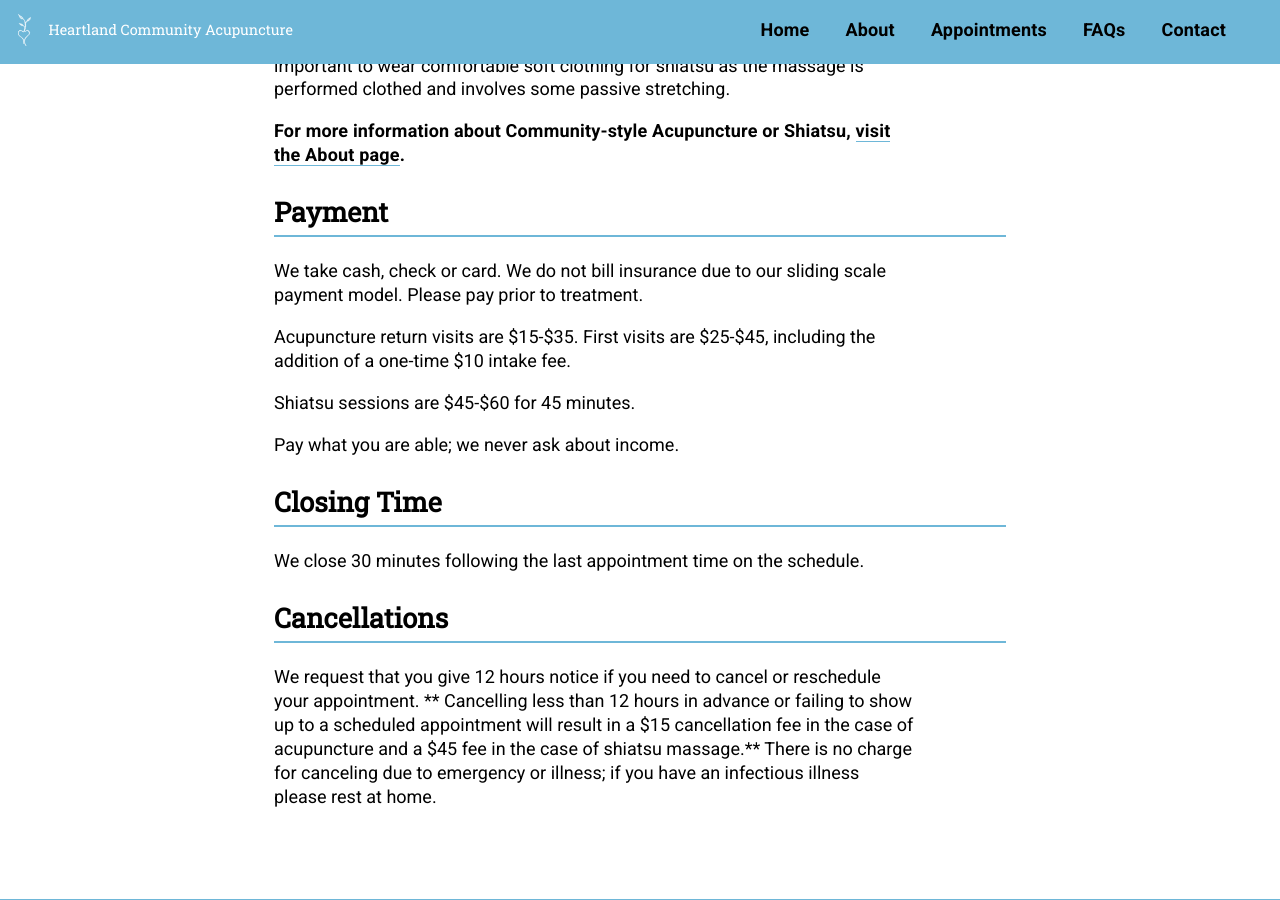
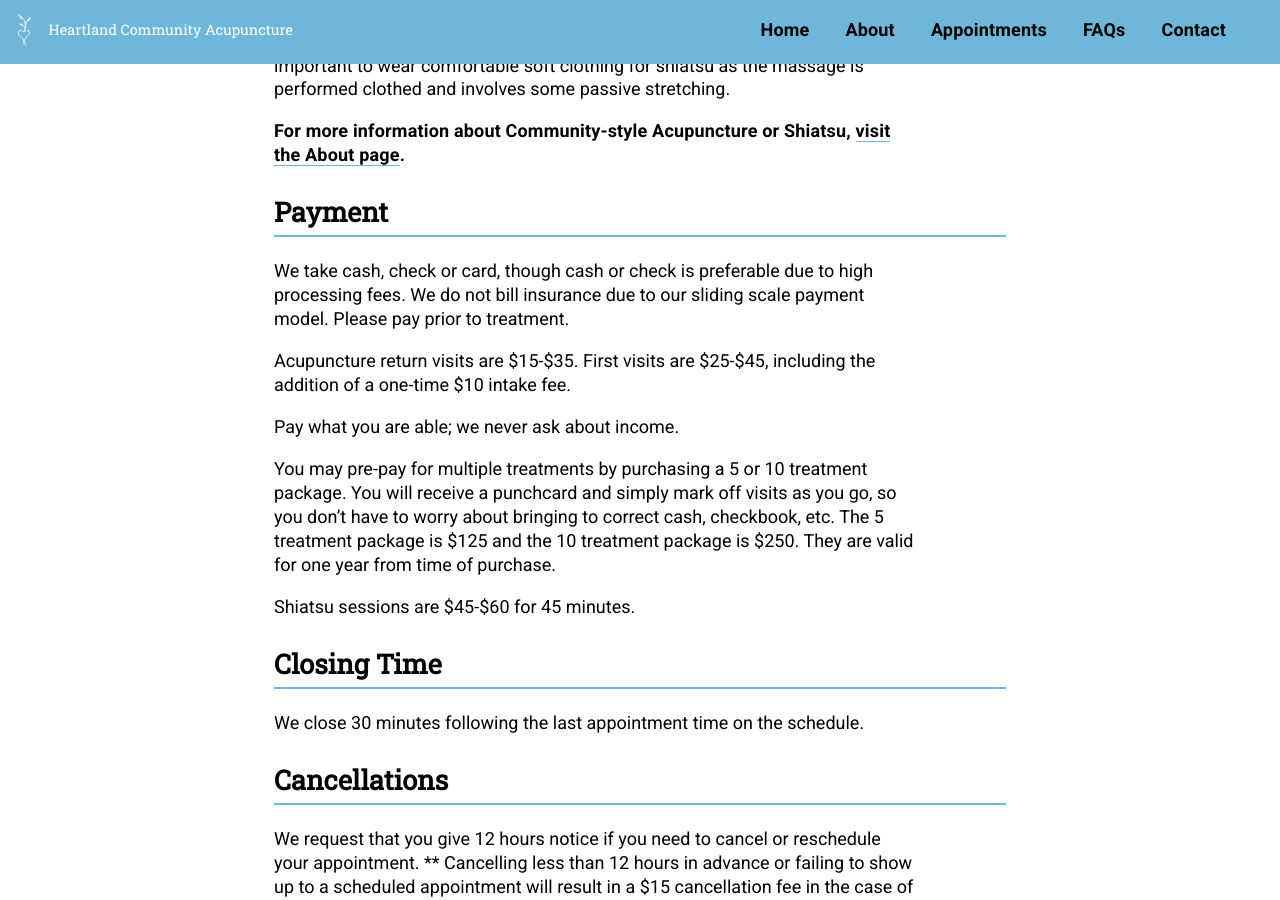
Before and after one commit to alwaysblank/heartlandacu, a Jekyll site: the page built from appointments.md, in a window 1280 px wide and 900 px high, scrolled down 1055 px. Built offline with Jekyll 4.4.1, drawn with Linux system fonts in a browser that asks for light colours; a script that is not in the unit is left out.

Commit message:
Update Pages “appointments”

```diff
--- a/appointments.md
+++ b/appointments.md
@@ -28,13 +28,15 @@ Shiatsu sessions are performed one-on-one and last 45 minutes.  It is also impor
 
 ## Payment
 
-We take cash, check or card. We do not bill insurance due to our sliding scale payment model. Please pay prior to treatment.
+We take cash, check or card, though cash or check is preferable due to high processing fees. We do not bill insurance due to our sliding scale payment model. Please pay prior to treatment.
 
 Acupuncture return visits are $15-$35. First visits are $25-$45, including the addition of a one-time $10 intake fee.
 
+Pay what you are able; we never ask about income.
+
+You may pre-pay for multiple treatments by purchasing a 5 or 10 treatment package.  You will receive a punchcard and simply mark off visits as you go, so you don't have to worry about bringing to correct cash, checkbook, etc.  The 5 treatment package is $125 and the 10 treatment package is $250.  They are valid for one year from time of purchase.
+
 Shiatsu sessions are $45-$60 for 45 minutes.
-
-Pay what you are able; we never ask about income.
 
 ## Closing Time
 
```
